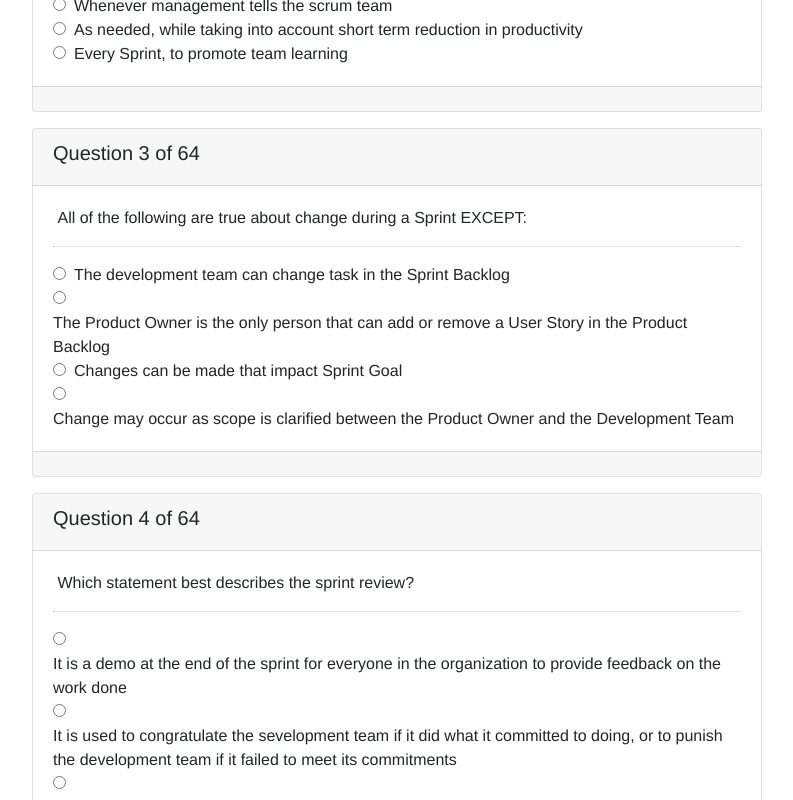
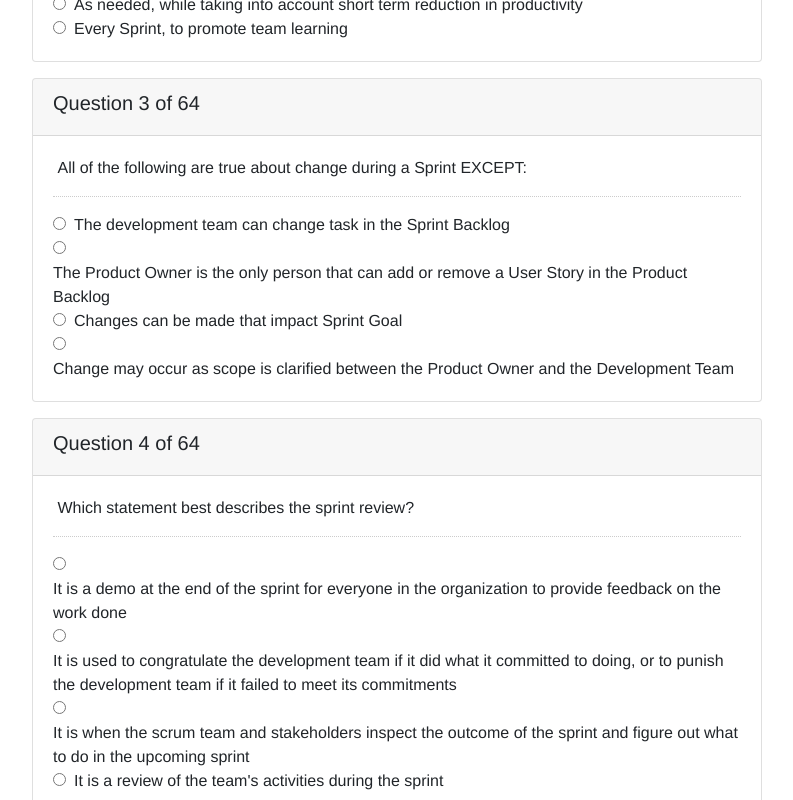
Before and after one commit to dosv01/psm-i, an Angular app: page / in a window 1280 px wide. Shown: the part 880-1680 px from the top of the page, without its empty margins (243-1036 px from the left). Built offline with nearby package versions, Linux system fonts and the light colour scheme.

Commit message:
mais um .

```diff
--- a/src/app/app.component.html
+++ b/src/app/app.component.html
@@ -13,7 +13,7 @@
     <div class="col-md-8">
       <h5>{{totalPerguntas}} questions (and counting!)</h5>
       <p><strong> Created by:</strong> Danilo Santos and Matheus Pereira</p>
-      <p><strong>Questions include by:</strong> Danilo Santos</p>
+      <p><strong>Questions included by:</strong> Danilo Santos</p>
     </div>
   </div>
   <div class="row justify-content-center">
@@ -61,8 +61,8 @@
               {{resposta}}
             </div>
           </div>
-          <div class="card-footer">
-            <div *ngIf="finalizado">
+          <div class="card-footer" *ngIf="finalizado">
+            <div>
               <p> <strong> Right answer:</strong> <br>
                 {{pergunta.correta}}</p>
             </div>
@@ -77,8 +77,8 @@
     </div>
     <div class="row justify-content-center">
       <div class="col-md-8 mb-5">
-        <button class="btn btn-info float-right" type="submit">Finalizar</button>
-        <button class="btn btn-light float-right mr-2" type="reset">Limpar</button>
+        <button class="btn btn-info float-right" type="submit">End Assess</button>
+        <button class="btn btn-light float-right mr-2" type="reset">Clean</button>
       </div>
     </div>
   </form>
@@ -94,7 +94,7 @@
     <div class="card-body">
       Total: {{quantidadePerguntas}} <br>
       <div *ngIf="finalizado">
-        Score: {{this.scoreFinal.toPrecision(2)}}%.
+        Score: {{this.scoreFinal}}%.
       </div>
     </div>
 
--- a/src/app/app.component.ts
+++ b/src/app/app.component.ts
@@ -63,7 +63,10 @@ export class AppComponent implements OnInit {
     });
 
     if (score != 0) {
-      this.scoreFinal = (score / this.perguntas.length) * 100;
+      this.scoreFinal = (score / parseInt(this.perguntas.length)) * 100;
+      console.log('this.scoreFinal');
+      console.log(this.scoreFinal);
+
     }
     this.finalizado = true;
     // alert("Você acertou " + this.scoreFinal.toPrecision(2) + "% das questões.");
--- a/src/assets/perguntas.json
+++ b/src/assets/perguntas.json
@@ -414,11 +414,14 @@
   },
   {
     "id": 39,
-    "pergunta": "Which statement is an incorrect assessment of the product owner?",
+    "pergunta": "Which of the following statements best describes product backlog items?",
     "respostas": [
-      "The product owner plays a dual role: product owner and scrum master", "The product owner is the only person responsible for the product backlog", "The product owner prioritizes the product backlog", "The product owner is one person and not a committee"
+      "Undefined or poorly defined product backlog items should be placed on the product backlog with low priority",
+      "All product backlog items are the result of a(n) analysis, requirements and/or design phase(s)",
+      "Undefined or poorly defined product backlog items should be kept out from the product backlog until sufficient detail is known",
+      "Every product backlog item, whether low priority or high priority, should possess sufficient detail for the team to complete in a sprint"
     ],
-    "correta": "The product owner plays a dual role: product owner and scrum master",
+    "correta": "Undefined or poorly defined product backlog items should be placed on the product backlog with low priority",
     "resposta": ""
   },
   {
@@ -434,7 +437,7 @@
     "id": 41,
     "pergunta": "Which best describes the product backlog",
     "respostas": [
-      "It is allowed to grow and change as more is learned about the product and its customers", "It is baselined to follow change management processes", " It provides just enough information to enable a scrum team to start the design phase of a product", "It contains all foreseeable tasks and requirements from which the scrum team can develop and maintain a complete project plan"
+      "It is allowed to grow and change as more is learned about the product and its customers", "It is baselined to follow change management processes", "It provides just enough information to enable a scrum team to start the design phase of a product", "It contains all foreseeable tasks and requirements from which the scrum team can develop and maintain a complete project plan"
     ],
     "correta": "It is allowed to grow and change as more is learned about the product and its customers",
     "resposta": ""
@@ -517,7 +520,7 @@
       "It is when the scrum team and stakeholders inspect the outcome of the sprint and figure out what to do in the upcoming sprint",
       "It is a demo at the end of the sprint for everyone in the organization to provide feedback on the work done",
       "It is a review of the team's activities during the sprint",
-      "It is used to congratulate the sevelopment team if it did what it committed to doing, or to punish the development team if it failed to meet its commitments"
+      "It is used to congratulate the development team if it did what it committed to doing, or to punish the development team if it failed to meet its commitments"
     ],
     "correta": "It is when the scrum team and stakeholders inspect the outcome of the sprint and figure out what to do in the upcoming sprint",
     "resposta": ""
@@ -703,14 +706,14 @@
   },
   {
     "id": 64,
-    "pergunta": "Which of the following statements best describes product backlog items?",
+    "pergunta": "The Scrum Master as a Servant Leader is in service to which of the following?",
     "respostas": [
-      "Undefined or poorly defined product backlog items should be placed on the product backlog with low priority",
-      "All product backlog items are the result of a(n) analysis, requirements and/or design phase(s)",
-      "Undefined or poorly defined product backlog items should be kept out from the product backlog until sufficient detail is known",
-      "Every product backlog item, whether low priority or high priority, should possess sufficient detail for the team to complete in a sprint"
+      "The Development Team",
+      "The Organization",
+      "The Product Owner and the Development Team",
+      "The Organization, the Product Owner and the Development Team"
     ],
-    "correta": "Undefined or poorly defined product backlog items should be placed on the product backlog with low priority",
+    "correta": "The Organization, the Product Owner and the Development Team",
     "resposta": ""
   }
 ]
```
